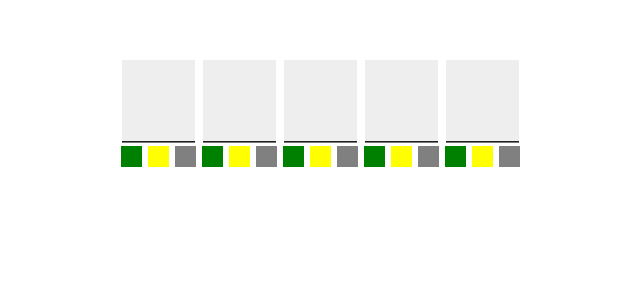
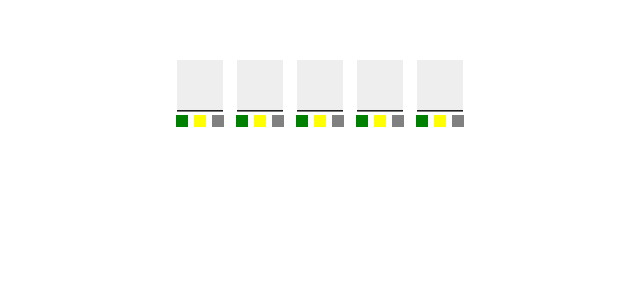
Before and after one commit to walshms/wordle, a Vue app: page / in a window 1280 px wide. Shown: the top 300 px of the page, without its empty margins (320-960 px from the left). Built offline with nearby package versions, Linux system fonts and the light colour scheme.

Commit message:
cosmetics

```diff
--- a/src/components/ColorSelector.vue
+++ b/src/components/ColorSelector.vue
@@ -1,25 +1,31 @@
 <template>
-  <span class="selectorBox" v-on:click="$emit('color-change', color)" v-bind:style="backgroundColor">&nbsp;</span>
+  <span
+    class="selectorBox"
+    v-on:click="$emit('color-change', color)"
+    v-bind:style="backgroundColor"
+    >&nbsp;</span
+  >
 </template>
 
 <script>
 export default {
-  props: ['color'],
+  props: ["color"],
   computed: {
-      backgroundColor: function(){
-          return {
-              backgroundColor: this.color
-          }
-      }
-  }
+    backgroundColor: function () {
+      return {
+        backgroundColor: this.color,
+      };
+    },
+  },
 };
 </script>
 
 <style>
 .selectorBox {
-    width:21px;
-    height:21px;
-    margin:3px;
-    display: inline-block;
+  width: 12px;
+  height: 12px;
+  margin: 3px;
+  display: inline-block;
+  cursor: pointer;
 }
 </style>
--- a/src/components/Letter.vue
+++ b/src/components/Letter.vue
@@ -69,12 +69,13 @@ export default {
 <style>
 input {
   width: 1em;
-  font-size: 69px;
+  font-size: 42px;
   border-top-style: hidden;
   border-right-style: hidden;
   border-left-style: hidden;
   border-bottom-style: groove;
   background-color: #eee;
+  color: black;
   text-align: center;
   text-transform: uppercase;
 }
--- a/src/components/WordleAttempt.vue
+++ b/src/components/WordleAttempt.vue
@@ -94,7 +94,7 @@ export default {
 
 <style>
 div.letter {
-  width: 81px;
+  width: 60px;
   display: inline-block;
 }
 .filteredWordContainer {
```
